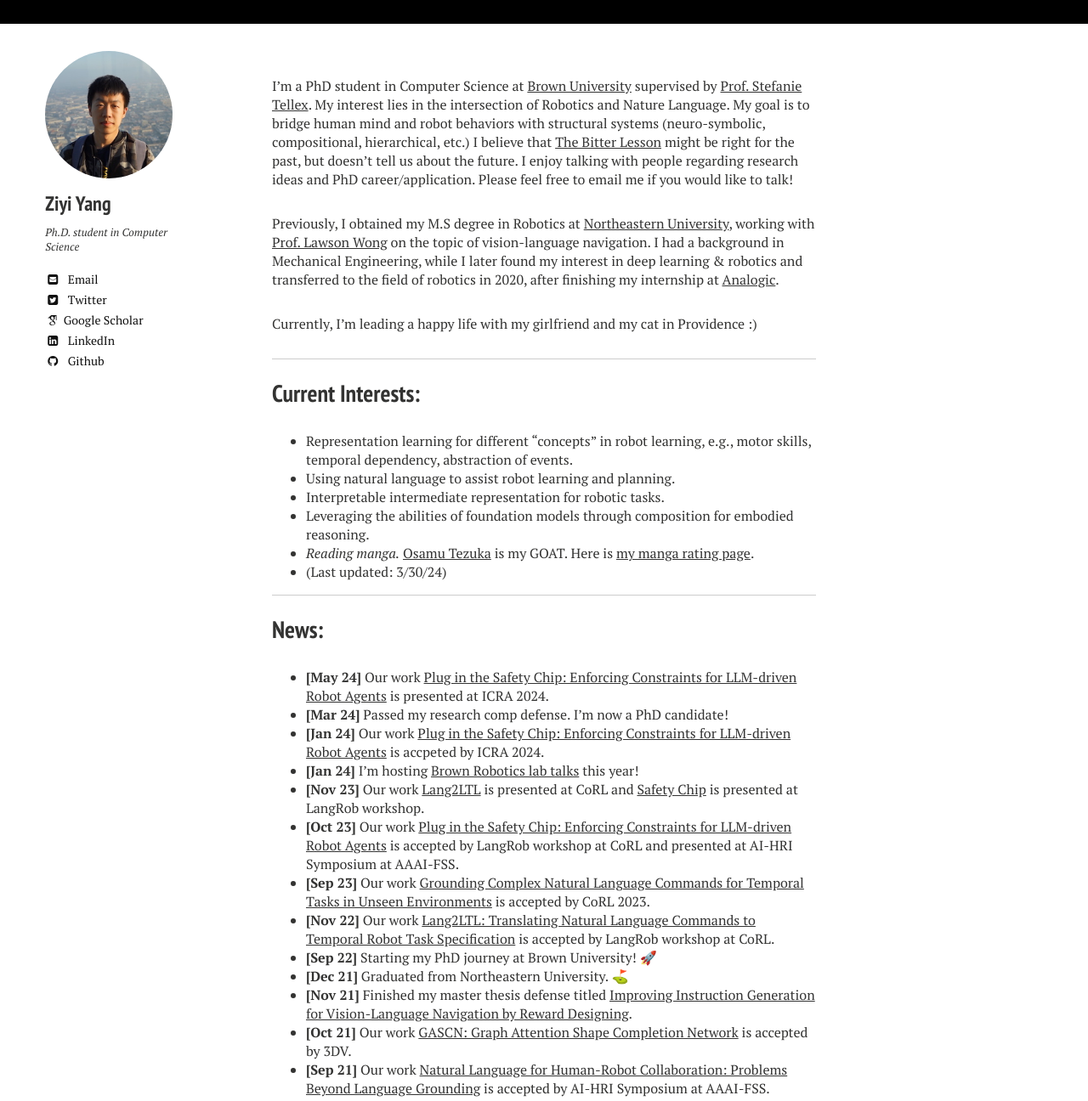
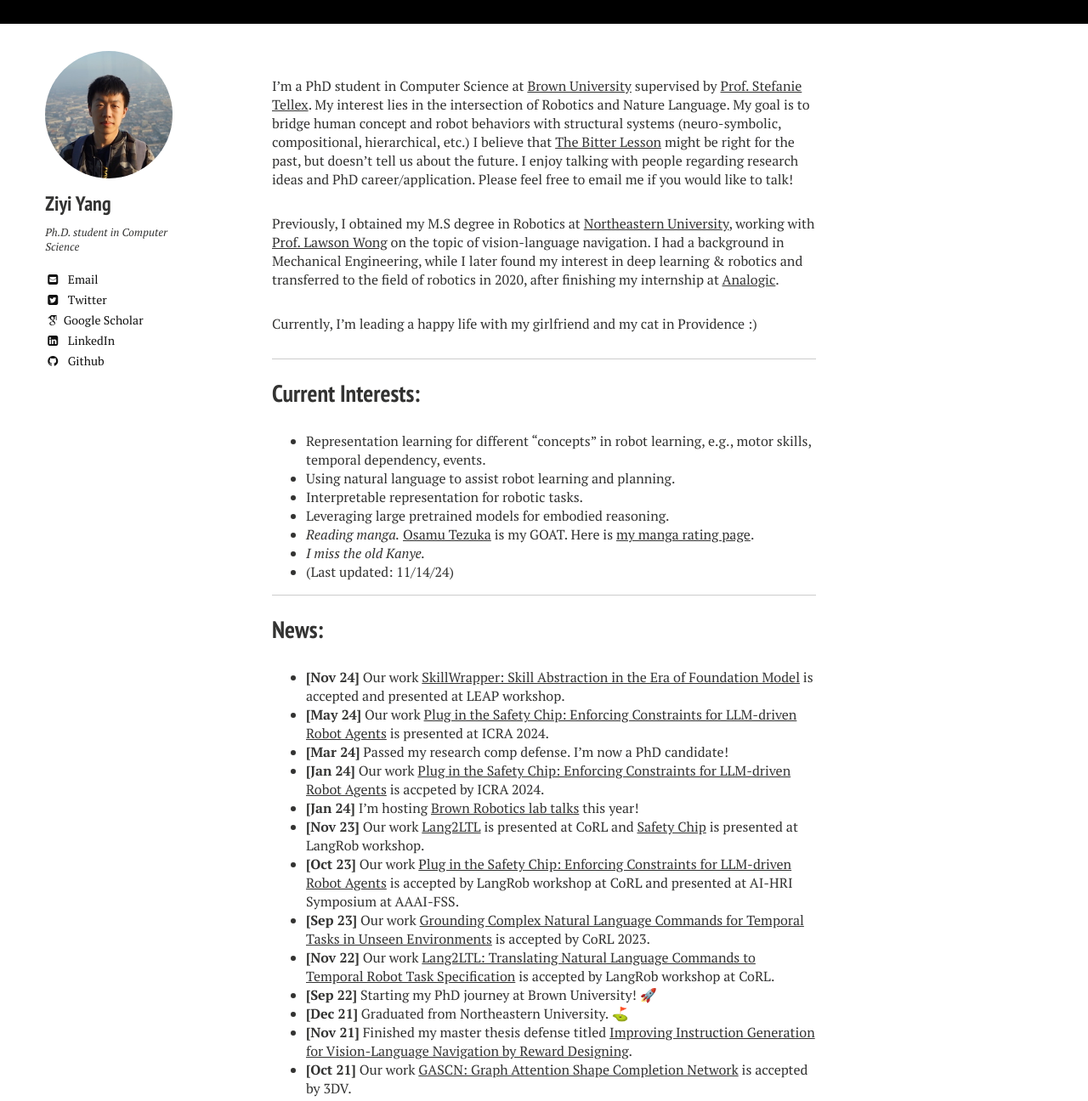
Before and after one commit to YzyLmc/YzyLmc.github.io, a Jekyll site: the page built from docs/index.md, in a window 1280 px wide and 1400 px high, cut to the strip 104-1400 px from the top of the window. Shown: the whole strip at 85% size. Built offline with Jekyll 4.4.1, drawn with Linux system fonts in a browser that asks for light colours; nearby versions of some CDN libraries; some web fonts are replaced.

Commit message:
update nov

```diff
--- a/docs/index.md
+++ b/docs/index.md
@@ -4,7 +4,7 @@ excerpt: "About Me..."
 menutitle: Home
 menuorder: 1
 ---
-I'm a PhD student in Computer Science at [Brown University](https://www.brown.edu/) supervised by [Prof. Stefanie Tellex](https://h2r.cs.brown.edu/people/). My interest lies in the intersection of Robotics and Nature Language. My goal is to bridge human mind and robot behaviors with structural systems (neuro-symbolic, compositional, hierarchical, etc.) I believe that [The Bitter Lesson](http://www.incompleteideas.net/IncIdeas/BitterLesson.html) might be right for the past, but doesn't tell us about the future. I enjoy talking with people regarding research ideas and PhD career/application. Please feel free to email me if you would like to talk!
+I'm a PhD student in Computer Science at [Brown University](https://www.brown.edu/) supervised by [Prof. Stefanie Tellex](https://h2r.cs.brown.edu/people/). My interest lies in the intersection of Robotics and Nature Language. My goal is to bridge human concept and robot behaviors with structural systems (neuro-symbolic, compositional, hierarchical, etc.) I believe that [The Bitter Lesson](http://www.incompleteideas.net/IncIdeas/BitterLesson.html) might be right for the past, but doesn't tell us about the future. I enjoy talking with people regarding research ideas and PhD career/application. Please feel free to email me if you would like to talk!
 
 Previously, I obtained my M.S degree in Robotics at [Northeastern University](https://www.northeastern.edu/), working with [Prof. Lawson Wong](https://www.khoury.northeastern.edu/people/lawson-wong/) on the topic of vision-language navigation. I had a background in Mechanical Engineering, while I later found my interest in deep learning & robotics and transferred to the field of robotics in 2020, after finishing my internship at [Analogic](https://www.analogic.com/).
 
@@ -15,19 +15,21 @@ Currently, I'm leading a happy life with my girlfriend and my cat in Providence
 ---
 ## Current Interests:
 
-- Representation learning for different "concepts" in robot learning, e.g., motor skills, temporal dependency, abstraction of events.
+- Representation learning for different "concepts" in robot learning, e.g., motor skills, temporal dependency, events.
 - Using natural language to assist robot learning and planning.
-- Interpretable intermediate representation for robotic tasks.
-- Leveraging the abilities of foundation models through composition for embodied reasoning.
+- Interpretable representation for robotic tasks.
+- Leveraging large pretrained models for embodied reasoning.
 <!-- - Enforcing safety guarantee in language grounding for robots. -->
 <!-- - Improving the performance of instruction generator for data augmentation in vision-language navigation task.-->
 <!-- - Solving the reward sparsity of reinforcement learning in the context of language generation-->
 <!-- - Implementing language grounding into real-world circumstance-->
 - *Reading manga.* [Osamu Tezuka](https://en.wikipedia.org/wiki/Osamu_Tezuka) is my GOAT. Here is [my manga rating page](https://butternut-bagpipe-9e8.notion.site/Manga-ff90216138c54dadbd48a88221c330c1).
-- (Last updated: 3/30/24)
+- *I miss the old Kanye.*
+- (Last updated: 11/14/24)
 
 ---
 ## News:
+- __[Nov 24]__ Our work [SkillWrapper: Skill Abstraction in the Era of Foundation Model](https://openreview.net/forum?id=5z8AJP5G8c&referrer=%5Bthe%20profile%20of%20Ziyi%20Yang%5D(%2Fprofile%3Fid%3D~Ziyi_Yang3)) is accepted and presented at LEAP workshop.
 - __[May 24]__ Our work [Plug in the Safety Chip: Enforcing Constraints for LLM-driven Robot Agents](https://arxiv.org/abs/2309.09919) is presented at ICRA 2024.
 - __[Mar 24]__ Passed my research comp defense. I'm now a PhD candidate!
 - __[Jan 24]__ Our work [Plug in the Safety Chip: Enforcing Constraints for LLM-driven Robot Agents](https://arxiv.org/abs/2309.09919) is accpeted by ICRA 2024.
```
